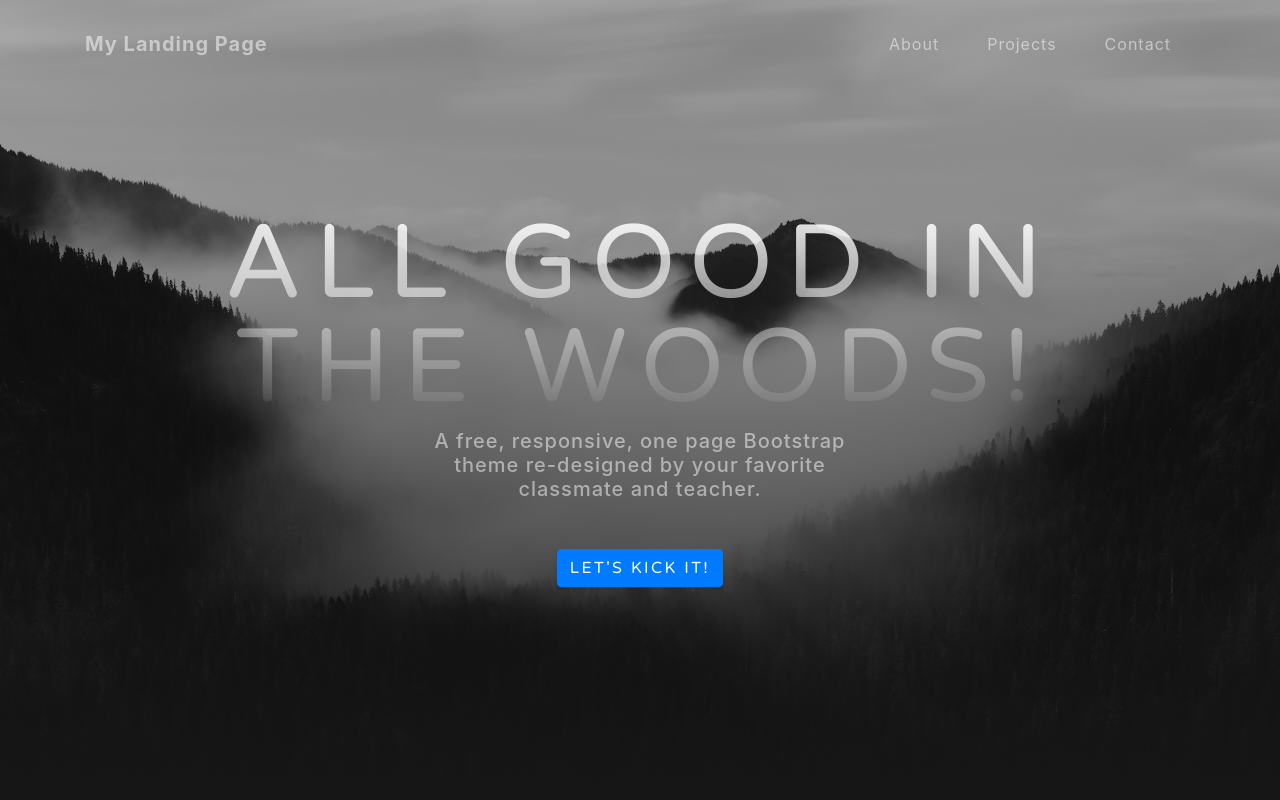
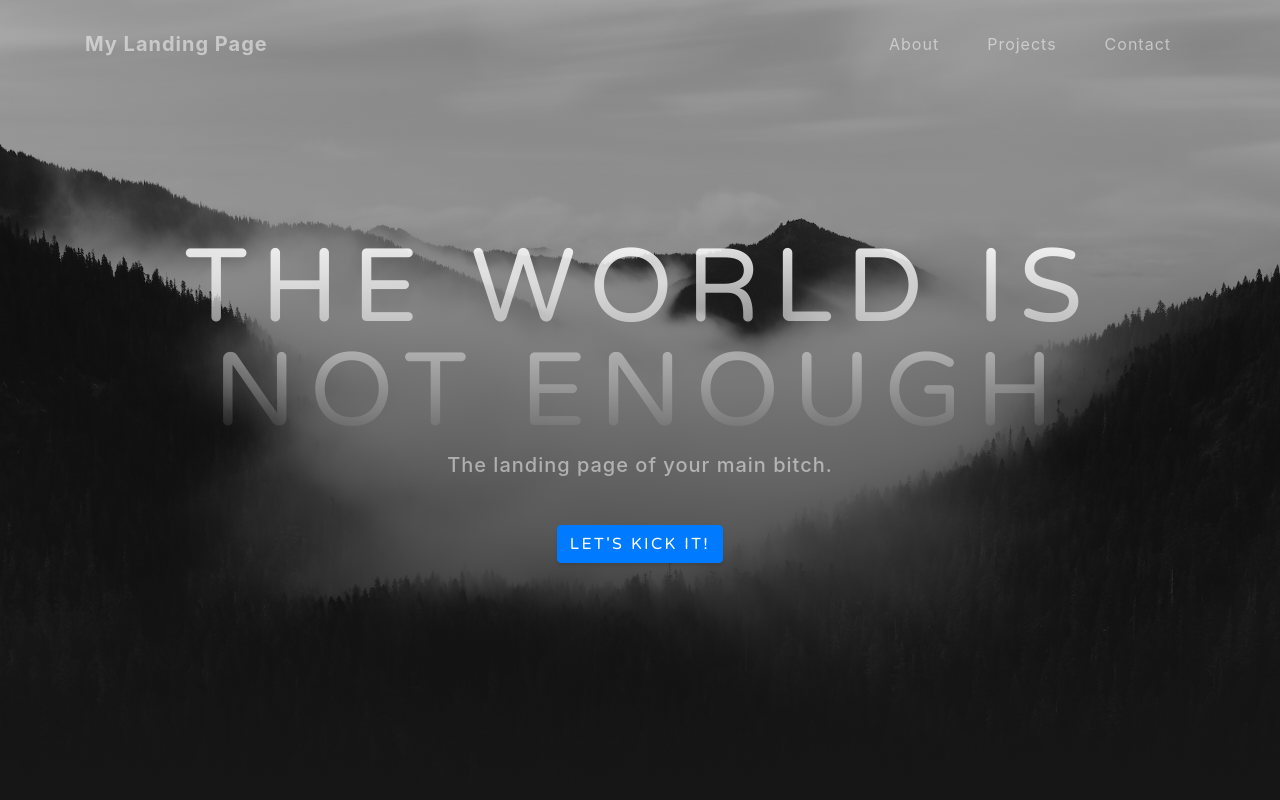
Before and after one commit to andreeabalica/Andreea_LandingPage, a website with bundled scripts: page index.html in a window 1280 px wide. Shown: the top 800 px of the page. Built offline with nearby package versions, Linux system fonts and the light colour scheme.

Commit message:
Update index.html

```diff
--- a/index.html
+++ b/index.html
@@ -73,10 +73,9 @@
     <header class="masthead">
       <div class="container d-flex h-100 align-items-center">
         <div class="mx-auto text-center">
-          <h1 class="mx-auto my-0 text-uppercase">All good in the woods!</h1>
+          <h1 class="mx-auto my-0 text-uppercase">The world is not enough</h1>
           <h2 class="text-white-50 mx-auto mt-2 mb-5">
-            A free, responsive, one page Bootstrap theme re-designed by your
-            favorite classmate and teacher.
+            The landing page of your main bitch.
           </h2>
           <a href="#about" class="btn btn-primary js-scroll-trigger"
             >Let's kick it!</a
```
